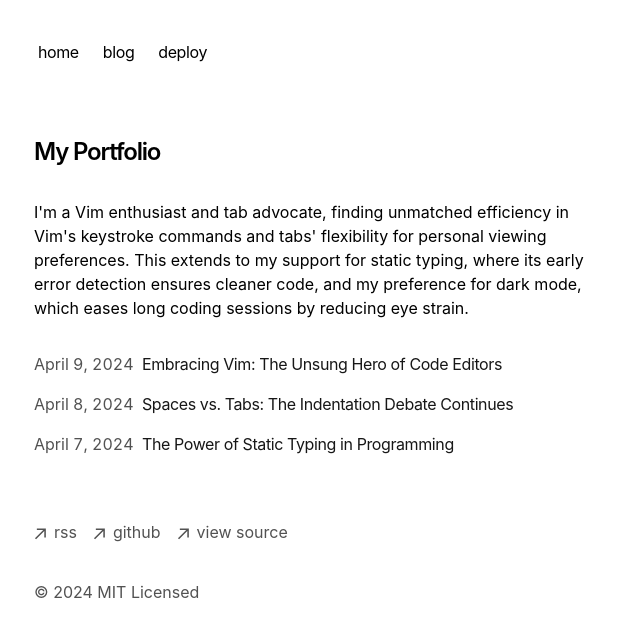
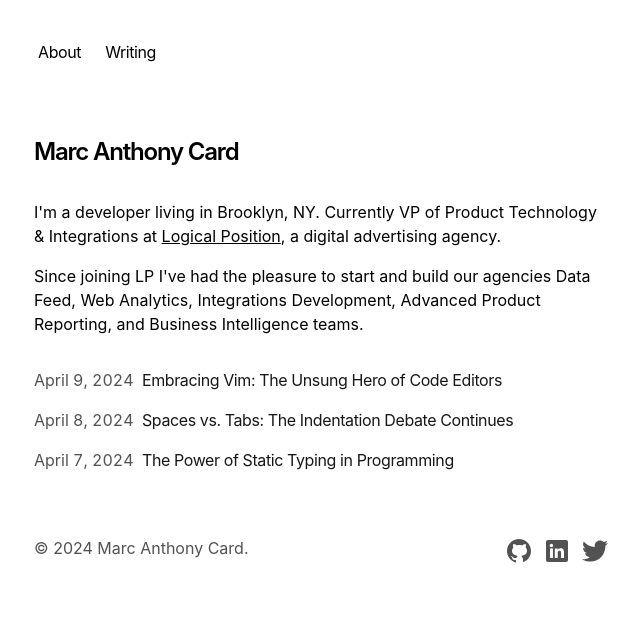
Before and after one commit to MarcACard/personal-site, a Next.js app: page / in a window 1280 px wide. Shown: the top 636 px of the page, without its empty margins (318-958 px from the left). Built offline with nearby package versions, Linux system fonts and the light colour scheme.

Commit message:
wip: swap all links, update metadata, adjust footer layout

```diff
--- a/app/blog/page.tsx
+++ b/app/blog/page.tsx
@@ -1,8 +1,8 @@
 import { BlogPosts } from 'app/components/posts'
 
 export const metadata = {
-  title: 'Blog',
-  description: 'Read my blog.',
+  title: 'Writing',
+  description: '',
 }
 
 export default function Page() {
--- a/app/components/footer.tsx
+++ b/app/components/footer.tsx
@@ -1,61 +1,82 @@
-function ArrowIcon() {
+function LinkedInIcon() {
   return (
     <svg
-      width="12"
-      height="12"
-      viewBox="0 0 12 12"
-      fill="none"
+      height="30px"
+      width="30px"
+      fill="currentColor"
+      viewBox="0 0 30 30"
       xmlns="http://www.w3.org/2000/svg"
     >
-      <path
-        d="M2.07102 11.3494L0.963068 10.2415L9.2017 1.98864H2.83807L2.85227 0.454545H11.8438V9.46023H10.2955L10.3097 3.09659L2.07102 11.3494Z"
-        fill="currentColor"
-      />
+      <title>Link to Marc's LinkedIn</title>
+      <path d="M24,4H6C4.895,4,4,4.895,4,6v18c0,1.105,0.895,2,2,2h18c1.105,0,2-0.895,2-2V6C26,4.895,25.105,4,24,4z M10.954,22h-2.95 v-9.492h2.95V22z M9.449,11.151c-0.951,0-1.72-0.771-1.72-1.72c0-0.949,0.77-1.719,1.72-1.719c0.948,0,1.719,0.771,1.719,1.719 C11.168,10.38,10.397,11.151,9.449,11.151z M22.004,22h-2.948v-4.616c0-1.101-0.02-2.517-1.533-2.517 c-1.535,0-1.771,1.199-1.771,2.437V22h-2.948v-9.492h2.83v1.297h0.04c0.394-0.746,1.356-1.533,2.791-1.533 c2.987,0,3.539,1.966,3.539,4.522V22z"></path>
     </svg>
-  )
+  );
+}
+
+function GithubIcon() {
+  return (
+    <svg
+      height="30px"
+      width="30px"
+      fill="currentColor"
+      viewBox="0 0 30 30"
+      xmlns="http://www.w3.org/2000/svg"
+    >
+      <title>Link to Marc's Github</title>
+      <path d="M15,3C8.373,3,3,8.373,3,15c0,5.623,3.872,10.328,9.092,11.63C12.036,26.468,12,26.28,12,26.047v-2.051 c-0.487,0-1.303,0-1.508,0c-0.821,0-1.551-0.353-1.905-1.009c-0.393-0.729-0.461-1.844-1.435-2.526 c-0.289-0.227-0.069-0.486,0.264-0.451c0.615,0.174,1.125,0.596,1.605,1.222c0.478,0.627,0.703,0.769,1.596,0.769 c0.433,0,1.081-0.025,1.691-0.121c0.328-0.833,0.895-1.6,1.588-1.962c-3.996-0.411-5.903-2.399-5.903-5.098 c0-1.162,0.495-2.286,1.336-3.233C9.053,10.647,8.706,8.73,9.435,8c1.798,0,2.885,1.166,3.146,1.481C13.477,9.174,14.461,9,15.495,9 c1.036,0,2.024,0.174,2.922,0.483C18.675,9.17,19.763,8,21.565,8c0.732,0.731,0.381,2.656,0.102,3.594 c0.836,0.945,1.328,2.066,1.328,3.226c0,2.697-1.904,4.684-5.894,5.097C18.199,20.49,19,22.1,19,23.313v2.734 c0,0.104-0.023,0.179-0.035,0.268C23.641,24.676,27,20.236,27,15C27,8.373,21.627,3,15,3z"></path>
+    </svg>
+  );
+}
+
+function TwitterIcon() {
+  return (
+    <svg
+      height="30px"
+      width="30px"
+      fill="currentColor"
+      viewBox="0 0 30 30"
+      xmlns="http://www.w3.org/2000/svg"
+    >
+      <title>Link to Marc's Twitter</title>
+      <path d="M28,6.937c-0.957,0.425-1.985,0.711-3.064,0.84c1.102-0.66,1.947-1.705,2.345-2.951c-1.03,0.611-2.172,1.055-3.388,1.295 c-0.973-1.037-2.359-1.685-3.893-1.685c-2.946,0-5.334,2.389-5.334,5.334c0,0.418,0.048,0.826,0.138,1.215 c-4.433-0.222-8.363-2.346-10.995-5.574C3.351,6.199,3.088,7.115,3.088,8.094c0,1.85,0.941,3.483,2.372,4.439 c-0.874-0.028-1.697-0.268-2.416-0.667c0,0.023,0,0.044,0,0.067c0,2.585,1.838,4.741,4.279,5.23 c-0.447,0.122-0.919,0.187-1.406,0.187c-0.343,0-0.678-0.034-1.003-0.095c0.679,2.119,2.649,3.662,4.983,3.705 c-1.825,1.431-4.125,2.284-6.625,2.284c-0.43,0-0.855-0.025-1.273-0.075c2.361,1.513,5.164,2.396,8.177,2.396 c9.812,0,15.176-8.128,15.176-15.177c0-0.231-0.005-0.461-0.015-0.69C26.38,8.945,27.285,8.006,28,6.937z"></path>
+    </svg>
+  );
 }
 
 export default function Footer() {
   return (
     <footer className="mb-16">
-      <ul className="font-sm mt-8 flex flex-col space-x-0 space-y-2 text-neutral-600 md:flex-row md:space-x-4 md:space-y-0 dark:text-neutral-300">
-        <li>
+      <div className="mt-8 flex justify-between align-center">
+        <div className="text-neutral-600 dark:text-neutral-300">
+          © {new Date().getFullYear()} Marc Anthony Card.
+        </div>
+        <div className="flex gap-2">
           <a
-            className="flex items-center transition-all hover:text-neutral-800 dark:hover:text-neutral-100"
+            href="https://github.com/marcacard"
             rel="noopener noreferrer"
             target="_blank"
-            href="/rss"
+            className="text-neutral-600 dark:text-neutral-300 hover:text-neutral-800 dark:hover:text-neutral-100"
           >
-            <ArrowIcon />
-            <p className="ml-2 h-7">rss</p>
+            <GithubIcon />
           </a>
-        </li>
-        <li>
           <a
-            className="flex items-center transition-all hover:text-neutral-800 dark:hover:text-neutral-100"
+            href="https://www.linkedin.com/in/marc-card/"
             rel="noopener noreferrer"
             target="_blank"
-            href="https://github.com/vercel/next.js"
+            className="text-neutral-600 dark:text-neutral-300 hover:text-neutral-800 dark:hover:text-neutral-100"
           >
-            <ArrowIcon />
-            <p className="ml-2 h-7">github</p>
+            <LinkedInIcon />
           </a>
-        </li>
-        <li>
           <a
-            className="flex items-center transition-all hover:text-neutral-800 dark:hover:text-neutral-100"
+            href="https://x.com/marcard"
             rel="noopener noreferrer"
             target="_blank"
-            href="https://vercel.com/templates/next.js/portfolio-starter-kit"
+            className="text-neutral-600 dark:text-neutral-300 hover:text-neutral-800 dark:hover:text-neutral-100"
           >
-            <ArrowIcon />
-            <p className="ml-2 h-7">view source</p>
+            <TwitterIcon />
           </a>
-        </li>
-      </ul>
-      <p className="mt-8 text-neutral-600 dark:text-neutral-300">
-        © {new Date().getFullYear()} MIT Licensed
-      </p>
+        </div>
+      </div>
     </footer>
-  )
+  );
 }
--- a/app/components/nav.tsx
+++ b/app/components/nav.tsx
@@ -2,13 +2,10 @@ import Link from 'next/link'
 
 const navItems = {
   '/': {
-    name: 'home',
+    name: 'About',
   },
   '/blog': {
-    name: 'blog',
-  },
-  'https://vercel.com/templates/next.js/portfolio-starter-kit': {
-    name: 'deploy',
+    name: 'Writing',
   },
 }
 
--- a/app/layout.tsx
+++ b/app/layout.tsx
@@ -11,15 +11,15 @@ import { baseUrl } from './sitemap'
 export const metadata: Metadata = {
   metadataBase: new URL(baseUrl),
   title: {
-    default: 'Next.js Portfolio Starter',
-    template: '%s | Next.js Portfolio Starter',
+    default: 'Marc Anthony Card',
+    template: '%s - Marc Anthony Card',
   },
-  description: 'This is my portfolio.',
+  description: '',
   openGraph: {
-    title: 'My Portfolio',
-    description: 'This is my portfolio.',
+    title: 'Marc Anthony Card',
+    description: '',
     url: baseUrl,
-    siteName: 'My Portfolio',
+    siteName: 'Marc Anthony Card',
     locale: 'en_US',
     type: 'website',
   },
--- a/app/og/route.tsx
+++ b/app/og/route.tsx
@@ -2,7 +2,7 @@ import { ImageResponse } from 'next/og'
 
 export function GET(request: Request) {
   let url = new URL(request.url)
-  let title = url.searchParams.get('title') || 'Next.js Portfolio Starter'
+  let title = url.searchParams.get('title') || 'Marc Anthony Card'
 
   return new ImageResponse(
     (
--- a/app/page.tsx
+++ b/app/page.tsx
@@ -1,21 +1,32 @@
-import { BlogPosts } from 'app/components/posts'
+import { BlogPosts } from "app/components/posts";
 
 export default function Page() {
   return (
     <section>
       <h1 className="mb-8 text-2xl font-semibold tracking-tighter">
-        My Portfolio
+        Marc Anthony Card
       </h1>
       <p className="mb-4">
-        {`I'm a Vim enthusiast and tab advocate, finding unmatched efficiency in
-        Vim's keystroke commands and tabs' flexibility for personal viewing
-        preferences. This extends to my support for static typing, where its
-        early error detection ensures cleaner code, and my preference for dark
-        mode, which eases long coding sessions by reducing eye strain.`}
+        I'm a developer living in Brooklyn, NY. Currently VP of Product
+        Technology & Integrations at{" "}
+        <a
+          className="underline"
+          href="https://www.logicalposition.com/"
+          target="_blank"
+          rel="noopener noreferrer"
+        >
+          Logical Position
+        </a>
+        , a digital advertising agency.
+      </p>
+      <p className="mb-4">
+        Since joining LP I've had the pleasure to start and build our agencies
+        Data Feed, Web Analytics, Integrations Development, Advanced Product
+        Reporting, and Business Intelligence teams.
       </p>
       <div className="my-8">
         <BlogPosts />
       </div>
     </section>
-  )
+  );
 }
--- a/app/sitemap.ts
+++ b/app/sitemap.ts
@@ -1,6 +1,6 @@
 import { getBlogPosts } from 'app/blog/utils'
 
-export const baseUrl = 'https://portfolio-blog-starter.vercel.app'
+export const baseUrl = 'https://marcacard.com'
 
 export default async function sitemap() {
   let blogs = getBlogPosts().map((post) => ({
```
